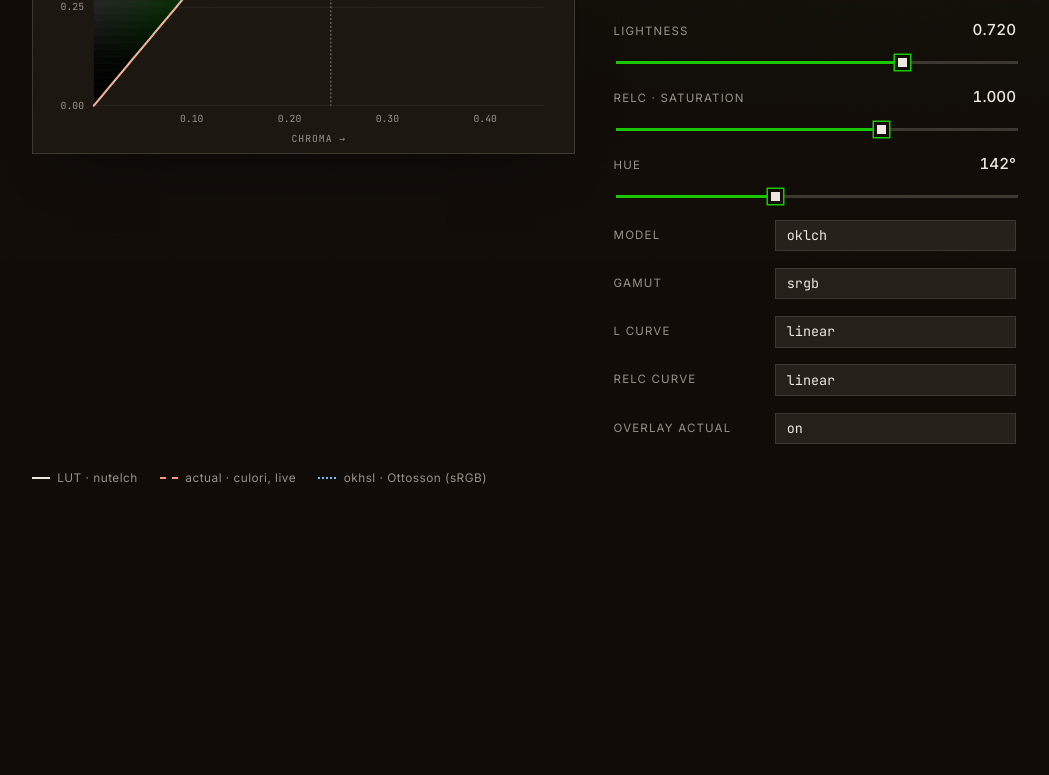
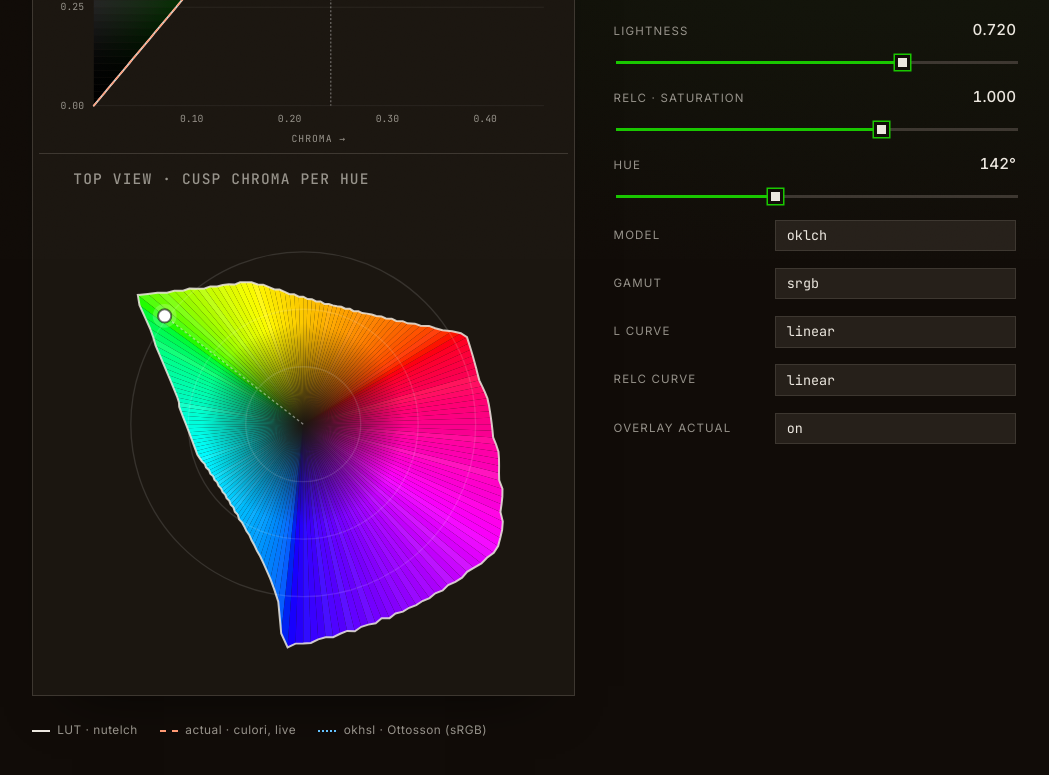
Before and after one commit to meodai/nutelch, a website built with Vite: page index.html in a window 1280 px wide. Shown: the part 541-1316 px from the top of the page, without its empty margins (116-1165 px from the left). Before the commit the page ends 1076 px from the top, so only its background shows below. Built offline with nearby package versions, Linux system fonts and the light colour scheme.

Commit message:
feat(demo): add top-view hue wheel from testcolor
Hue = angle, chroma = radius, wedges filled with each hue's cusp color and a
per-hue cusp-chroma boundary contour (the gamut seen from above). Adapted from
cusphanger's wheel to nutelch's API: main scans the LUT for each hue's absolute
cusp (cached per LUT) and feeds the wheel; current color marked. Stacked under
the slice in the viz panel; square corners, Inter, consistent with the rest.

```diff
--- a/index.html
+++ b/index.html
@@ -23,6 +23,7 @@
       <section class="stage">
         <div class="stage__viz">
           <div id="slice" class="slice-host"></div>
+          <div id="wheel" class="wheel-host"></div>
         </div>
 
         <aside class="panel">
--- a/src/demo/main.ts
+++ b/src/demo/main.ts
@@ -7,6 +7,7 @@ import {
   type SelectSpec,
 } from './controls';
 import { renderSlice } from './slice';
+import { renderWheel, type WheelCusp } from './wheel';
 import { actualMaxChroma, okhslBoundary, okhslHex, okhslCoords } from './actual';
 
 type Family = 'ok' | 'cie';
@@ -50,6 +51,34 @@ const EASE_NAMES = Object.keys(EASE);
 const root = document.documentElement;
 const controlsHost = document.getElementById('controls')!;
 const sliceHost = document.getElementById('slice')!;
+const wheelHost = document.getElementById('wheel')!;
+
+// Per-hue absolute cusp (max chroma over L) for the top view — depends only on
+// the LUT, so cache it per LUT.
+const wheelCache = new Map<unknown, { cusps: WheelCusp[]; maxCusp: number }>();
+function cuspsFor(lut: Parameters<typeof cusp>[0]['lut'], lMax: number) {
+  let hit = wheelCache.get(lut);
+  if (hit) return hit;
+  const cusps: WheelCusp[] = [];
+  let maxCusp = 0;
+  for (let h = 0; h < 360; h += 2) {
+    let bestC = 0;
+    let bestT = 0.5;
+    for (let li = 1; li < 64; li++) {
+      const t = li / 64;
+      const c = cusp({ lut, l: t * lMax, h }).c;
+      if (c > bestC) {
+        bestC = c;
+        bestT = t;
+      }
+    }
+    cusps.push({ h, c: bestC, t: bestT });
+    if (bestC > maxCusp) maxCusp = bestC;
+  }
+  hit = { cusps, maxCusp };
+  wheelCache.set(lut, hit);
+  return hit;
+}
 const readoutHost = document.getElementById('readout')!;
 const swOkhsl = document.getElementById('sw-okhsl')!;
 const swNut = document.getElementById('sw-nut')!;
@@ -174,6 +203,14 @@ function render(v: ControlValues): void {
     point: { l: t, c: col.c },
     showActual,
   });
+
+  const wheel = cuspsFor(lut, lMaxOf(fam));
+  renderWheel(wheelHost, {
+    cusps: wheel.cusps,
+    maxCusp: wheel.maxCusp,
+    cssColor: (tt, c, hh) => css(fam, tt, c, hh),
+    marker: { hue: h, c: col.c },
+  });
 }
 
 const handle = buildControls(controlsHost, ranges, selects, (v, changed) => {
--- a/src/demo/style.css
+++ b/src/demo/style.css
@@ -109,6 +109,43 @@ body {
 
 .slice-host {
   display: block;
+}
+
+.wheel-host {
+  display: block;
+  margin-top: 0.4rem;
+  border-top: 1px solid var(--line);
+  padding-top: 0.4rem;
+}
+
+.wheel {
+  display: block;
+  width: 100%;
+  height: auto;
+  max-height: 70vh;
+}
+
+.wheel-boundary {
+  fill: none;
+  stroke: var(--ink);
+  stroke-width: 1.5;
+  opacity: 0.85;
+}
+
+.wheel-ring {
+  fill: none;
+  stroke: oklch(1 0 0 / 0.12);
+  stroke-width: 1;
+}
+
+.wheel-fade-in {
+  stop-color: var(--bg-2);
+  stop-opacity: 1;
+}
+
+.wheel-fade-out {
+  stop-color: var(--bg-2);
+  stop-opacity: 0;
 }
 
 .slice {
--- /dev/null
+++ b/src/demo/wheel.ts
@@ -0,0 +1,80 @@
+// Top view: hue = angle, chroma = radius. Each wedge is filled with that hue's
+// most-saturated (cusp) color; the boundary contour is the per-hue cusp chroma
+// (the gamut's peaks and valleys seen from above). Adapted from the testcolor
+// (cusphanger) wheel, fed nutelch cusp data instead of culori.
+
+const SIZE = 400;
+const CT = SIZE / 2;
+const PAD = 26;
+const R = CT - PAD;
+
+const pt = (hue: number, r: number): [number, number] => {
+  const a = (hue * Math.PI) / 180;
+  return [CT + r * Math.cos(a), CT - r * Math.sin(a)];
+};
+const f = (n: number) => n.toFixed(2);
+
+export interface WheelCusp {
+  h: number; // hue, evenly stepped and ordered
+  c: number; // absolute cusp chroma at this hue
+  t: number; // normalized lightness (0..1) of that cusp
+}
+
+export interface WheelInput {
+  cusps: WheelCusp[];
+  maxCusp: number; // radius scale (max cusp chroma across hues)
+  cssColor: (t: number, c: number, h: number) => string; // (normalized L, chroma, hue) -> CSS
+  marker: { hue: number; c: number } | null; // current color (absolute chroma)
+}
+
+export function renderWheel(host: HTMLElement, input: WheelInput): void {
+  const { cusps, maxCusp, cssColor, marker } = input;
+  if (!cusps.length || maxCusp <= 0) {
+    host.innerHTML = '';
+    return;
+  }
+
+  const rad = (c: number) => (c / maxCusp) * R;
+  const hueAt = (i: number) => {
+    const b = cusps[(i + 1) % cusps.length]!;
+    return b.h === 0 ? 360 : b.h;
+  };
+
+  let wedges = '';
+  let boundary = '';
+  for (let i = 0; i < cusps.length; i++) {
+    const a = cusps[i]!;
+    const b = cusps[(i + 1) % cusps.length]!;
+    const [ax, ay] = pt(a.h, rad(a.c));
+    const [bx, by] = pt(hueAt(i), rad(b.c));
+    wedges += `<path d="M ${f(CT)},${f(CT)} L ${f(ax)},${f(ay)} L ${f(bx)},${f(by)} Z" fill="${cssColor(a.t, a.c, a.h)}"/>`;
+    boundary += `${i === 0 ? 'M' : 'L'} ${f(ax)},${f(ay)} `;
+  }
+
+  const rings = [0.25, 0.5, 0.75]
+    .map((g) => `<circle cx="${CT}" cy="${CT}" r="${f(g * R)}" class="wheel-ring"/>`)
+    .join('');
+
+  let mk = '';
+  if (marker) {
+    const [mx, my] = pt(marker.hue, rad(marker.c));
+    mk = `<line class="guide" x1="${CT}" y1="${CT}" x2="${f(mx)}" y2="${f(my)}"/>
+      <circle class="dot-halo" cx="${f(mx)}" cy="${f(my)}" r="9"/>
+      <circle class="dot" cx="${f(mx)}" cy="${f(my)}" r="5"/>`;
+  }
+
+  host.innerHTML = `
+    <svg viewBox="0 0 ${SIZE} ${SIZE}" class="wheel" role="img"
+         aria-label="top view: hue around the circle, chroma as radius">
+      <radialGradient id="wheelFade" cx="50%" cy="50%" r="50%">
+        <stop offset="0%" class="wheel-fade-in" />
+        <stop offset="44%" class="wheel-fade-out" />
+      </radialGradient>
+      <g>${wedges}</g>
+      <circle cx="${CT}" cy="${CT}" r="${R}" fill="url(#wheelFade)" />
+      ${rings}
+      <path d="${boundary}Z" class="wheel-boundary" />
+      ${mk}
+      <text class="slice__title" x="${PAD}" y="18">top view · cusp chroma per hue</text>
+    </svg>`;
+}
```
